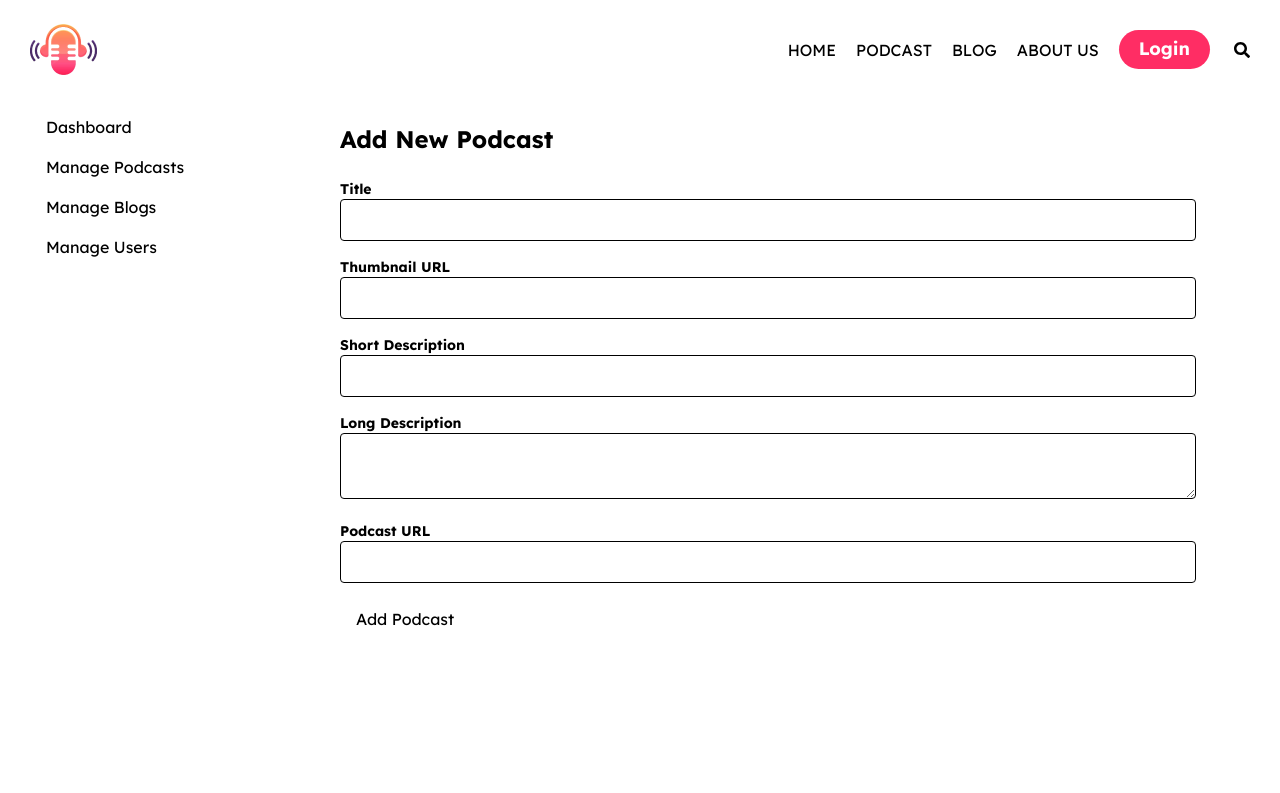
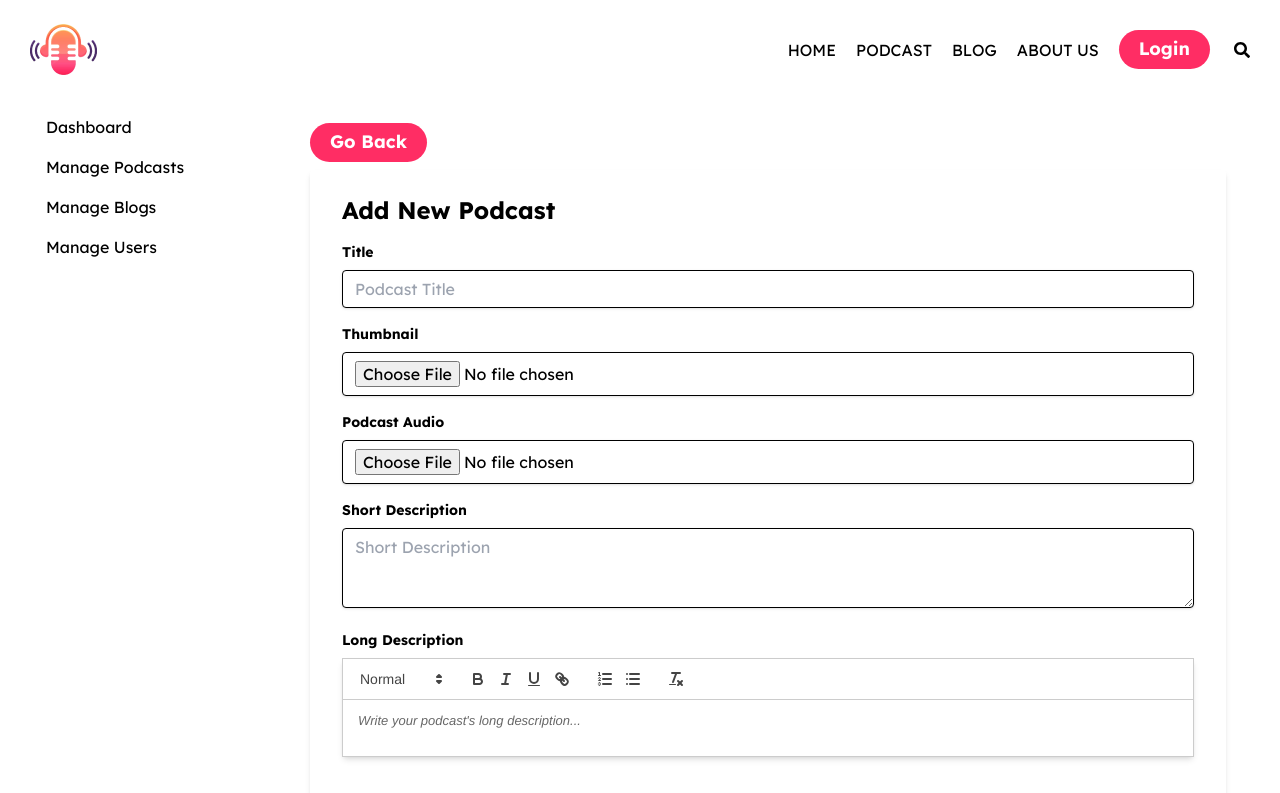
Before and after one commit to nahid-hn-kiran/omni-cast, a React (Vite) app: page /admin/dashboard/add-podcast in a window 1280 px wide. Shown: the top 793 px of the page. Built offline with nearby package versions, Linux system fonts and the light colour scheme.

Commit message:
Add blog to server added

```diff
--- a/package.json
+++ b/package.json
@@ -17,6 +17,7 @@
     "react-datepicker": "^7.3.0",
     "react-dom": "^18.3.1",
     "react-icons": "^5.3.0",
+    "react-quill": "^2.0.0",
     "react-redux": "^9.1.2",
     "react-router-dom": "^6.26.1",
     "sweetalert2": "^11.14.1",
--- a/src/Pages/Dashboard/ManageBlog/AddBlog.jsx
+++ b/src/Pages/Dashboard/ManageBlog/AddBlog.jsx
@@ -1,92 +1,111 @@
+import { useNavigate } from "react-router-dom";
+import ReactQuill from "react-quill";
+import "react-quill/dist/quill.snow.css";
 import { useState } from "react";
-import { useNavigate } from "react-router-dom";
+import { useAddNewBlogMutation } from "../../../redux/features/blog/blogSlice";
+import Loading from "../../../Shared/Loading/Loading";
+import Error from "../../../Shared/Error/Error";
+import { showPopup } from "../../../Shared/ShowPopup/ShowPopup";
 
 const AddBlog = () => {
-  const [title, setTitle] = useState("");
-  const [thumbnail, setThumbnail] = useState("");
   const [description, setDescription] = useState("");
-  //   const navigate = useNavigate();
+  const [addNewBlog, { isLoading, error }] = useAddNewBlogMutation();
 
   const handleSubmit = async (e) => {
     e.preventDefault();
-
-    try {
-      //   await createBlog({
-      //     title,
-      //     thumbnail,
-      //     description,
-      //   }).unwrap();
-      //   navigate("/admin/blogs");
-    } catch (error) {
-      console.error("Failed to add blog:", error);
-    }
+    const title = e.target.title.value;
+    // const thumbnail = e.target.thumbnail.files[0];
+    const formData = {
+      title,
+      description,
+      thumbnail: "https://i.ibb.co.com/tszFjVW/single-blog.png",
+    };
+    const result = await addNewBlog(formData).unwrap();
+    setDescription("");
+    showPopup({
+      title: "Success!",
+      text: result?.message,
+      icon: "success",
+    });
   };
 
-  const isLoading = false;
+  const navigate = useNavigate();
+  const goBack = () => {
+    navigate(-1);
+  };
+
+  if (error) {
+    showPopup({
+      title: "Success!",
+      text: error?.data?.error,
+      icon: "error",
+    });
+  }
+
+  if (isLoading) return <Loading />;
+  if (error) return <Error />;
 
   return (
-    <div className="flex justify-center items-center h-screen">
+    <div>
+      <button onClick={() => goBack()} className="primary-btn mb-4">
+        Go Back
+      </button>
+      <div className="flex justify-center">
         <form
           onSubmit={handleSubmit}
-        className="w-full max-w-lg bg-white shadow-md rounded px-8 pt-6 pb-8 mb-4"
+          className="w-full bg-white shadow-md rounded px-8 pt-6 pb-8 mb-4"
         >
           <h2 className="text-2xl font-bold mb-4">Add New Blog</h2>
 
-        {/* Title */}
           <div className="mb-4">
             <label className="block text-gray-700 text-sm font-bold mb-2">
               Title
             </label>
             <input
               type="text"
+              name="title"
               placeholder="Blog Title"
-            value={title}
-            onChange={(e) => setTitle(e.target.value)}
               className="shadow appearance-none border rounded w-full py-2 px-3 text-gray-700 leading-tight focus:outline-none focus:shadow-outline"
               required
             />
           </div>
 
-        {/* Thumbnail URL */}
           <div className="mb-4">
             <label className="block text-gray-700 text-sm font-bold mb-2">
-            Thumbnail URL
+              Thumbnail
             </label>
             <input
-            type="url"
-            placeholder="Thumbnail URL"
-            value={thumbnail}
-            onChange={(e) => setThumbnail(e.target.value)}
+              type="file"
+              name="thumbnail"
               className="shadow appearance-none border rounded w-full py-2 px-3 text-gray-700 leading-tight focus:outline-none focus:shadow-outline"
               required
             />
           </div>
 
-        {/* Description */}
           <div className="mb-6">
             <label className="block text-gray-700 text-sm font-bold mb-2">
               Description
             </label>
-          <textarea
-            placeholder="Blog Description"
+            <ReactQuill
+              theme="snow"
               value={description}
-            onChange={(e) => setDescription(e.target.value)}
-            className="shadow appearance-none border rounded w-full py-2 px-3 text-gray-700 leading-tight focus:outline-none focus:shadow-outline h-32"
-            required
+              onChange={setDescription}
+              className="bg-white shadow-md rounded w-full h-full"
+              placeholder="Write your blog description here..."
             />
           </div>
 
-        {/* Submit Button */}
           <div className="flex items-center justify-between">
             <button
               type="submit"
-            className="bg-blue-500 hover:bg-blue-700 text-white font-bold py-2 px-4 rounded focus:outline-none focus:shadow-outline"
+              className="bg-blue-500 hover:bg-blue-700 text-white font-bold py-2 px-4 rounded focus:outline-none focus:shadow-outline info-btn"
               disabled={isLoading}
             >
-            {isLoading ? "Adding..." : "Add Blog"}
+              Add Blog
             </button>
           </div>
         </form>
+      </div>
     </div>
   );
 };
--- a/src/Pages/Dashboard/ManagePodcast/AddPodcast.jsx
+++ b/src/Pages/Dashboard/ManagePodcast/AddPodcast.jsx
@@ -1,93 +1,139 @@
 import { useState } from "react";
 import { useNavigate } from "react-router-dom";
+// Import ReactQuill for the long description
+import ReactQuill from "react-quill";
+import "react-quill/dist/quill.snow.css";
 
 const AddPodcast = () => {
   const [title, setTitle] = useState("");
-  const [thumbnail, setThumbnail] = useState("");
+  const [thumbnail, setThumbnail] = useState(null); // Thumbnail file
+  const [audio, setAudio] = useState(null); // Audio file
   const [shortDescription, setShortDescription] = useState("");
   const [longDescription, setLongDescription] = useState("");
-  const [podcast, setPodcast] = useState("");
-
-  //   const [createPodcast] = useCreatePodcastMutation();
-  //   const navigate = useNavigate();
 
   const handleSubmit = async (e) => {
     e.preventDefault();
-    // await createPodcast({
-    //   title,
-    //   thumbnail,
-    //   shortDescription,
-    //   longDescription,
-    //   podcast,
-    // });
-    // navigate("/admin/manage-podcasts");
+
+    // Create FormData to send image, audio, and text data
+    const formData = new FormData();
+    formData.append("title", title);
+    formData.append("thumbnail", thumbnail); // Thumbnail image file
+    formData.append("podcast", audio); // Audio file
+    formData.append("shortDescription", shortDescription);
+    formData.append("longDescription", longDescription);
+
+    try {
+      // Send formData to server
+      // await createPodcast(formData).unwrap();
+      // navigate("/admin/podcasts");
+    } catch (error) {
+      console.error("Failed to add podcast:", error);
+    }
   };
 
+  const navigate = useNavigate();
+  const goBack = () => {
+    navigate(-1);
+  };
+
+  const isLoading = false;
+
   return (
-    <div className="container mx-auto p-6">
-      <h2 className="text-2xl font-bold mb-6">Add New Podcast</h2>
-      <form onSubmit={handleSubmit} className="space-y-4">
     <div>
-          <label className="block text-sm font-bold">Title</label>
+      <button onClick={() => goBack()} className="primary-btn mb-2">
+        Go Back
+      </button>
+      <div className="flex justify-center">
+        <form
+          onSubmit={handleSubmit}
+          className="w-full bg-white shadow-md rounded px-8 pt-6 pb-8 mb-4"
+        >
+          <h2 className="text-2xl font-bold mb-4">Add New Podcast</h2>
+
+          {/* Title */}
+          <div className="mb-4">
+            <label className="block text-gray-700 text-sm font-bold mb-2">
+              Title
+            </label>
             <input
               type="text"
-            className="w-full p-2 border rounded"
+              placeholder="Podcast Title"
               value={title}
               onChange={(e) => setTitle(e.target.value)}
+              className="shadow appearance-none border rounded w-full py-2 px-3 text-gray-700 leading-tight focus:outline-none focus:shadow-outline"
               required
             />
           </div>
 
-        <div>
-          <label className="block text-sm font-bold">Thumbnail URL</label>
+          {/* Thumbnail Upload */}
+          <div className="mb-4">
+            <label className="block text-gray-700 text-sm font-bold mb-2">
+              Thumbnail
+            </label>
             <input
-            type="text"
-            className="w-full p-2 border rounded"
-            value={thumbnail}
-            onChange={(e) => setThumbnail(e.target.value)}
+              type="file"
+              accept="image/*"
+              onChange={(e) => setThumbnail(e.target.files[0])} // Handle file input
+              className="shadow appearance-none border rounded w-full py-2 px-3 text-gray-700 leading-tight focus:outline-none focus:shadow-outline"
               required
             />
           </div>
 
-        <div>
-          <label className="block text-sm font-bold">Short Description</label>
+          {/* Audio File Upload */}
+          <div className="mb-4">
+            <label className="block text-gray-700 text-sm font-bold mb-2">
+              Podcast Audio
+            </label>
             <input
-            type="text"
-            className="w-full p-2 border rounded"
-            value={shortDescription}
-            onChange={(e) => setShortDescription(e.target.value)}
+              type="file"
+              accept="audio/*"
+              onChange={(e) => setAudio(e.target.files[0])} // Handle audio file input
+              className="shadow appearance-none border rounded w-full py-2 px-3 text-gray-700 leading-tight focus:outline-none focus:shadow-outline"
               required
             />
           </div>
 
-        <div>
-          <label className="block text-sm font-bold">Long Description</label>
+          {/* Short Description */}
+          <div className="mb-4">
+            <label className="block text-gray-700 text-sm font-bold mb-2">
+              Short Description
+            </label>
             <textarea
-            className="w-full p-2 border rounded"
-            value={longDescription}
-            onChange={(e) => setLongDescription(e.target.value)}
-            required
-          ></textarea>
-        </div>
-
-        <div>
-          <label className="block text-sm font-bold">Podcast URL</label>
-          <input
-            type="text"
-            className="w-full p-2 border rounded"
-            value={podcast}
-            onChange={(e) => setPodcast(e.target.value)}
+              placeholder="Short Description"
+              value={shortDescription}
+              onChange={(e) => setShortDescription(e.target.value)}
+              className="shadow appearance-none border rounded w-full py-2 px-3 text-gray-700 leading-tight focus:outline-none focus:shadow-outline h-20"
+              maxLength={100}
               required
             />
           </div>
 
+          {/* Long Description with Rich Text Editor */}
+          <div className="mb-6">
+            <label className="block text-gray-700 text-sm font-bold mb-2">
+              Long Description
+            </label>
+            <ReactQuill
+              theme="snow"
+              value={longDescription}
+              onChange={setLongDescription}
+              className="bg-white shadow-md rounded w-full"
+              placeholder="Write your podcast's long description..."
+            />
+          </div>
+
+          {/* Submit Button */}
+          <div className="flex items-center justify-between">
             <button
               type="submit"
-          className="bg-blue-500 text-white px-4 py-2 rounded"
+              className="bg-blue-500 hover:bg-blue-700 text-white font-bold py-2 px-4 rounded focus:outline-none focus:shadow-outline"
+              disabled={isLoading}
             >
-          Add Podcast
+              {isLoading ? "Adding..." : "Add Podcast"}
             </button>
+          </div>
         </form>
+      </div>
     </div>
   );
 };
--- a/src/Pages/Dashboard/ManageUser/UserRow.jsx
+++ b/src/Pages/Dashboard/ManageUser/UserRow.jsx
@@ -10,16 +10,16 @@ const UserRow = ({ user, handleDelete }) => {
         <td className="py-2 px-4">{email}</td>
         <td className="py-2 px-4">{role}</td>
         <td className="py-2 px-4">{status}</td>
-        <td className="py-2 px-4">
+        <td className="py-2 px-4 flex flex-col gap-y-4">
           <button
             onClick={() => handleDelete(_id)}
-            className="text-red-500 hover:text-red-700 mr-2"
+            className="text-red-500 hover:text-red-700 mr-2 primary-btn"
           >
             Delete
           </button>
           <Link
             to={`${_id}`}
-            className="text-green-500 hover:text-green-700 mr-2"
+            className="text-green-500 hover:text-green-700 mr-2 secondary-btn text-center"
           >
             Edit
           </Link>
--- a/src/Routes/Router.jsx
+++ b/src/Routes/Router.jsx
@@ -16,6 +16,7 @@ import ManageUser from "../Pages/Dashboard/ManageUser/ManageUser";
 import ManageBlog from "../Pages/Dashboard/ManageBlog/ManageBlog";
 import AddBlog from "../Pages/Dashboard/ManageBlog/AddBlog";
 import UpdateUser from "../Pages/Dashboard/ManageUser/UpdateUser";
+import DashboardHome from "../Pages/Dashboard/DashboardHome";
 
 const Router = createBrowserRouter([
   {
@@ -59,6 +60,10 @@ const Router = createBrowserRouter([
         element: <Dashboard />,
         children: [
           {
+            path: "",
+            element: <DashboardHome />,
+          },
+          {
             path: "manage-podcasts",
             element: <ManagePodcast />,
           },
--- a/src/index.css
+++ b/src/index.css
@@ -46,7 +46,9 @@ p {
   color: var(--omni-dark);
 }
 
-.primary-btn {
+.primary-btn,
+.secondary-btn,
+.info-btn {
   background-color: var(--omni-pink);
   font-size: 18px;
   font-weight: 700;
@@ -55,6 +57,15 @@ p {
   padding: 8px 20px;
   border-radius: 20px;
   display: inline-block;
+}
+
+.secondary-btn {
+  background-color: var(--omni-gray-light);
+  color: var(--omni-dark);
+}
+
+.info-btn {
+  background-color: var(--omni-gray);
 }
 
 .swiper-pagination,
--- a/src/redux/features/blog/blogSlice.js
+++ b/src/redux/features/blog/blogSlice.js
@@ -2,6 +2,14 @@ import { apiSlice } from "../api/apiSlice";
 
 export const blogtSlice = apiSlice.injectEndpoints({
   endpoints: (builder) => ({
+    addNewBlog: builder.mutation({
+      query: (blog) => ({
+        url: "/blogs",
+        method: "POST",
+        body: blog,
+      }),
+      invalidatesTags: "Blog",
+    }),
     getAllblog: builder.query({
       query: () => "/blogs",
       providesTags: ["Blog"],
@@ -12,4 +20,8 @@ export const blogtSlice = apiSlice.injectEndpoints({
   }),
 });
 
-export const { useGetAllblogQuery, useGetSingleBlogQuery } = blogtSlice;
+export const {
+  useAddNewBlogMutation,
+  useGetAllblogQuery,
+  useGetSingleBlogQuery,
+} = blogtSlice;
```
Also changed, not shown: src/Pages/Dashboard/DashboardHome.jsx (added, +16 -0 lines), src/Pages/Dashboard/ManageBlog/ManageBlog.jsx (+11 -13 lines), src/Pages/Dashboard/ManagePodcast/ManagePodcast.jsx (+15 -13 lines), 1 other file (tests, documents, lock files or other folders). Lines whose indentation alone changed are shown as unchanged.
